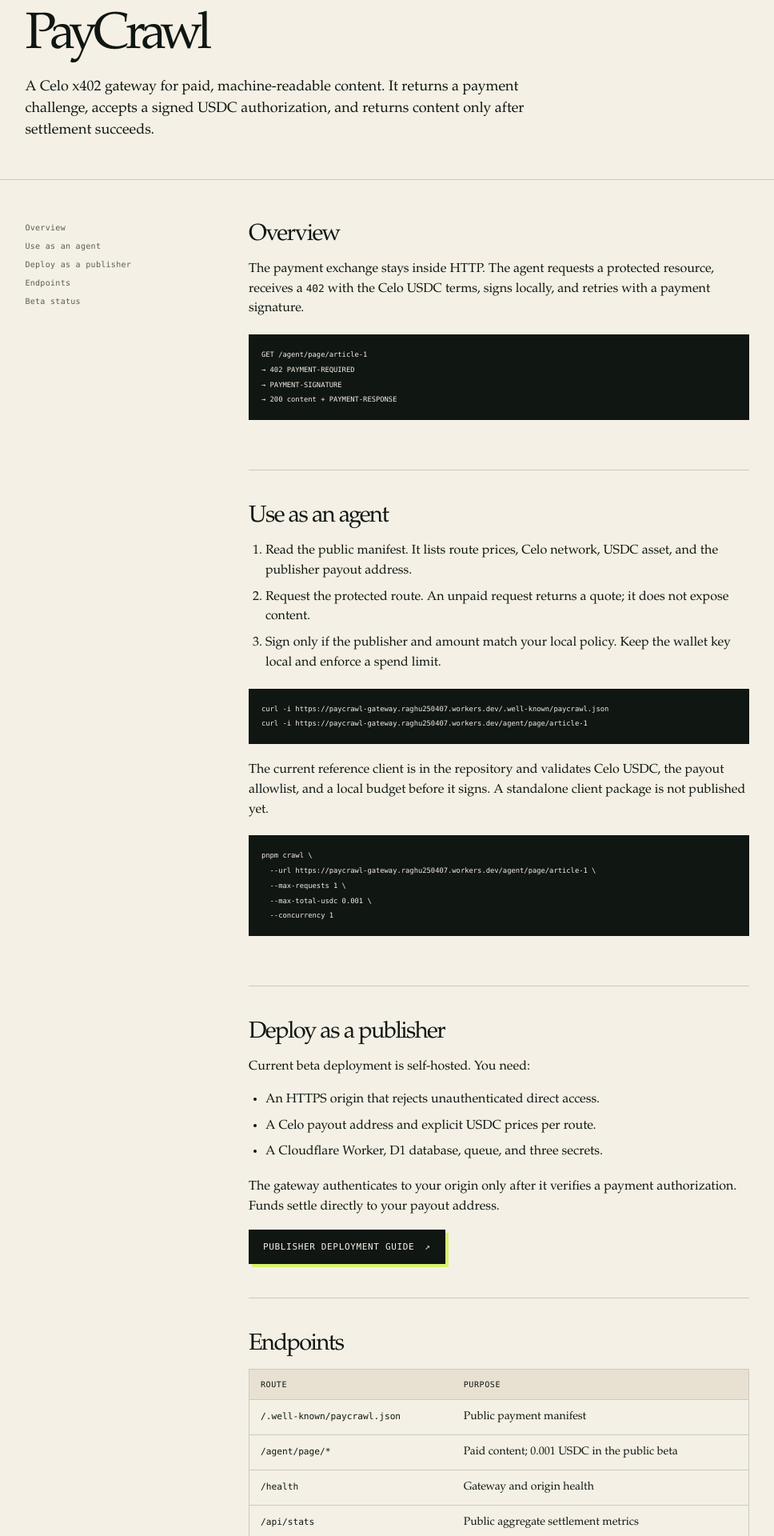
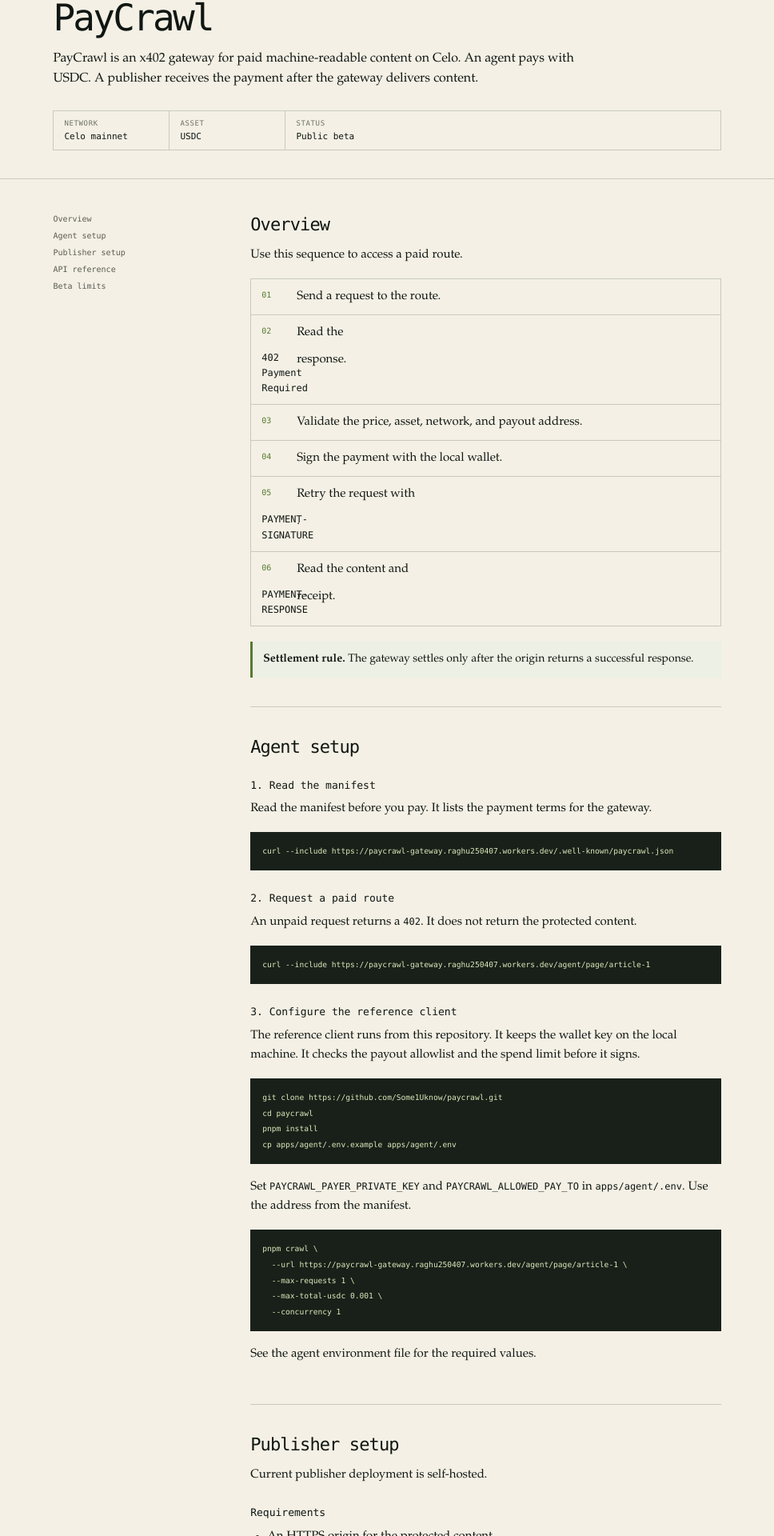
Before and after one commit to Some1Uknow/paycrawl, a Next.js app in the folder apps/web/: page /docs in a window 1280 px wide. Shown: the part 151-2071 px from the top of the page at 80% size, without its empty margins (156-1124 px from the left). Built offline with nearby package versions, Linux system fonts and the light colour scheme.

Commit message:
refactor: format technical documentation

```diff
--- a/apps/web/app/docs/page.tsx
+++ b/apps/web/app/docs/page.tsx
@@ -2,13 +2,14 @@
 import Link from "next/link";
 
 export const metadata: Metadata = {
-  title: "PayCrawl docs",
-  description: "Reference for using and deploying PayCrawl on Celo.",
+  title: "PayCrawl documentation",
+  description: "Use and deploy PayCrawl on Celo.",
 };
 
 const gatewayUrl = "https://paycrawl-gateway.raghu250407.workers.dev";
 const repositoryUrl = "https://github.com/Some1Uknow/paycrawl";
 const deployUrl = `${repositoryUrl}#deploy-a-publisher-gateway`;
+const agentEnvUrl = `${repositoryUrl}/blob/main/apps/agent/.env.example`;
 
 function Mark(): React.ReactElement {
   return (
@@ -28,6 +29,14 @@
   );
 }
 
+function CodeBlock({ children }: { children: string }): React.ReactElement {
+  return (
+    <pre className="reference-code">
+      <code>{children}</code>
+    </pre>
+  );
+}
+
 export default function DocsPage(): React.ReactElement {
   return (
     <main className="reference-docs">
@@ -39,7 +48,7 @@
         <div className="nav-links">
           <a href="#agent">Agent</a>
           <a href="#publisher">Publisher</a>
-          <a href="#endpoints">Endpoints</a>
+          <a href="#endpoints">API</a>
         </div>
         <Link className="nav-cta" href="/">
           Product <span>↗</span>
@@ -50,87 +59,118 @@
         <p className="eyebrow">Documentation</p>
         <h1>PayCrawl</h1>
         <p>
-          A Celo x402 gateway for paid, machine-readable content. It returns a
-          payment challenge, accepts a signed USDC authorization, and returns
-          content only after settlement succeeds.
+          PayCrawl is an x402 gateway for paid machine-readable content on Celo.
+          An agent pays with USDC. A publisher receives the payment after the
+          gateway delivers content.
         </p>
+        <dl className="reference-meta">
+          <div>
+            <dt>Network</dt>
+            <dd>Celo mainnet</dd>
+          </div>
+          <div>
+            <dt>Asset</dt>
+            <dd>USDC</dd>
+          </div>
+          <div>
+            <dt>Status</dt>
+            <dd>Public beta</dd>
+          </div>
+        </dl>
       </header>
 
       <div className="reference-shell">
         <aside className="reference-nav" aria-label="Documentation sections">
           <a href="#overview">Overview</a>
-          <a href="#agent">Use as an agent</a>
-          <a href="#publisher">Deploy as a publisher</a>
-          <a href="#endpoints">Endpoints</a>
-          <a href="#beta">Beta status</a>
+          <a href="#agent">Agent setup</a>
+          <a href="#publisher">Publisher setup</a>
+          <a href="#endpoints">API reference</a>
+          <a href="#limits">Beta limits</a>
         </aside>
 
         <article className="reference-content">
           <section id="overview">
             <h2>Overview</h2>
-            <p>
-              The payment exchange stays inside HTTP. The agent requests a
-              protected resource, receives a <code>402</code> with the Celo USDC
-              terms, signs locally, and retries with a payment signature.
-            </p>
-            <pre className="reference-code">
-              <code>{`GET /agent/page/article-1
-→ 402 PAYMENT-REQUIRED
-→ PAYMENT-SIGNATURE
-→ 200 content + PAYMENT-RESPONSE`}</code>
-            </pre>
+            <p>Use this sequence to access a paid route.</p>
+            <ol className="reference-steps">
+              <li>Send a request to the route.</li>
+              <li>
+                Read the <code>402 Payment Required</code> response.
+              </li>
+              <li>Validate the price, asset, network, and payout address.</li>
+              <li>Sign the payment with the local wallet.</li>
+              <li>
+                Retry the request with <code>PAYMENT-SIGNATURE</code>.
+              </li>
+              <li>
+                Read the content and <code>PAYMENT-RESPONSE</code> receipt.
+              </li>
+            </ol>
+            <div className="reference-note">
+              <strong>Settlement rule.</strong> The gateway settles only after
+              the origin returns a successful response.
+            </div>
           </section>
 
           <section id="agent">
-            <h2>Use as an agent</h2>
-            <ol>
-              <li>
-                Read the public manifest. It lists route prices, Celo network,
-                USDC asset, and the publisher payout address.
-              </li>
-              <li>
-                Request the protected route. An unpaid request returns a quote;
-                it does not expose content.
-              </li>
-              <li>
-                Sign only if the publisher and amount match your local policy.
-                Keep the wallet key local and enforce a spend limit.
-              </li>
-            </ol>
-            <pre className="reference-code">
-              <code>{`curl -i ${gatewayUrl}/.well-known/paycrawl.json
-curl -i ${gatewayUrl}/agent/page/article-1`}</code>
-            </pre>
+            <h2>Agent setup</h2>
+            <h3>1. Read the manifest</h3>
             <p>
-              The current reference client is in the repository and validates
-              Celo USDC, the payout allowlist, and a local budget before it
-              signs. A standalone client package is not published yet.
+              Read the manifest before you pay. It lists the payment terms for
+              the gateway.
             </p>
-            <pre className="reference-code">
-              <code>{`pnpm crawl \\
+            <CodeBlock>{`curl --include ${gatewayUrl}/.well-known/paycrawl.json`}</CodeBlock>
+
+            <h3>2. Request a paid route</h3>
+            <p>
+              An unpaid request returns a <code>402</code>. It does not return
+              the protected content.
+            </p>
+            <CodeBlock>{`curl --include ${gatewayUrl}/agent/page/article-1`}</CodeBlock>
+
+            <h3>3. Configure the reference client</h3>
+            <p>
+              The reference client runs from this repository. It keeps the
+              wallet key on the local machine. It checks the payout allowlist
+              and the spend limit before it signs.
+            </p>
+            <CodeBlock>{`git clone ${repositoryUrl}.git
+cd paycrawl
+pnpm install
+cp apps/agent/.env.example apps/agent/.env`}</CodeBlock>
+            <p>
+              Set <code>PAYCRAWL_PAYER_PRIVATE_KEY</code> and{" "}
+              <code>PAYCRAWL_ALLOWED_PAY_TO</code> in{" "}
+              <code>apps/agent/.env</code>. Use the address from the manifest.
+            </p>
+            <CodeBlock>{`pnpm crawl \\
   --url ${gatewayUrl}/agent/page/article-1 \\
   --max-requests 1 \\
   --max-total-usdc 0.001 \\
-  --concurrency 1`}</code>
-            </pre>
+  --concurrency 1`}</CodeBlock>
+            <p>
+              See the{" "}
+              <a href={agentEnvUrl} target="_blank" rel="noreferrer">
+                agent environment file
+              </a>{" "}
+              for the required values.
+            </p>
           </section>
 
           <section id="publisher">
-            <h2>Deploy as a publisher</h2>
-            <p>Current beta deployment is self-hosted. You need:</p>
+            <h2>Publisher setup</h2>
+            <p>Current publisher deployment is self-hosted.</p>
+            <h3>Requirements</h3>
             <ul>
-              <li>
-                An HTTPS origin that rejects unauthenticated direct access.
-              </li>
-              <li>A Celo payout address and explicit USDC prices per route.</li>
-              <li>
-                A Cloudflare Worker, D1 database, queue, and three secrets.
-              </li>
+              <li>An HTTPS origin for the protected content.</li>
+              <li>An origin token that blocks direct access.</li>
+              <li>A Celo wallet address for USDC payments.</li>
+              <li>A Cloudflare account for the Worker resources.</li>
             </ul>
+            <h3>Deployment</h3>
             <p>
-              The gateway authenticates to your origin only after it verifies a
-              payment authorization. Funds settle directly to your payout
-              address.
+              Create the Worker resources. Add the three secrets. Configure the
+              origin, payout address, and route prices. Then deploy the Worker.
             </p>
             <a
               className="button button-primary"
@@ -138,57 +178,62 @@
               target="_blank"
               rel="noreferrer"
             >
-              Publisher deployment guide <span>↗</span>
+              Open deployment guide <span>↗</span>
             </a>
           </section>
 
           <section id="endpoints">
-            <h2>Endpoints</h2>
+            <h2>API reference</h2>
             <div className="reference-table-wrap">
               <table>
                 <thead>
                   <tr>
-                    <th>Route</th>
-                    <th>Purpose</th>
+                    <th>Method</th>
+                    <th>Path</th>
+                    <th>Result</th>
                   </tr>
                 </thead>
                 <tbody>
                   <tr>
+                    <td>GET</td>
                     <td>
                       <code>/.well-known/paycrawl.json</code>
                     </td>
-                    <td>Public payment manifest</td>
+                    <td>Payment manifest</td>
                   </tr>
                   <tr>
+                    <td>GET</td>
                     <td>
                       <code>/agent/page/*</code>
                     </td>
-                    <td>Paid content; 0.001 USDC in the public beta</td>
+                    <td>402 or paid content</td>
                   </tr>
                   <tr>
+                    <td>GET</td>
                     <td>
                       <code>/health</code>
                     </td>
-                    <td>Gateway and origin health</td>
+                    <td>Gateway status</td>
                   </tr>
                   <tr>
+                    <td>GET</td>
                     <td>
                       <code>/api/stats</code>
                     </td>
-                    <td>Public aggregate settlement metrics</td>
+                    <td>Public settlement metrics</td>
                   </tr>
                 </tbody>
               </table>
             </div>
           </section>
 
-          <section id="beta">
-            <h2>Beta status</h2>
-            <p>
-              The public gateway is live. Publisher setup is currently
-              self-hosted; managed Cloudflare onboarding, browser wallet
-              connection, and a standalone agent package are not available yet.
-            </p>
+          <section id="limits">
+            <h2>Beta limits</h2>
+            <ul>
+              <li>Publisher deployment requires a Cloudflare account.</li>
+              <li>The agent client is not a published package yet.</li>
+              <li>The website does not hold wallet keys or funds.</li>
+            </ul>
           </section>
         </article>
       </div>
--- a/apps/web/app/globals.css
+++ b/apps/web/app/globals.css
@@ -1120,41 +1120,68 @@
   min-height: 100vh;
 }
 .reference-header {
-  max-width: 1110px;
+  max-width: 1040px;
   margin: 0 auto;
-  padding: 65px 8vw 47px;
+  padding: 48px 8vw 35px;
   border-bottom: 1px solid var(--line);
 }
 .reference-header h1 {
   margin: 0;
-  font-size: clamp(42px, 5vw, 68px);
+  font-family: var(--mono);
+  font-size: clamp(31px, 4vw, 46px);
   font-weight: 500;
-  line-height: 0.95;
-  letter-spacing: -0.08em;
+  line-height: 1;
+  letter-spacing: -0.06em;
 }
 .reference-header > p:not(.eyebrow) {
-  max-width: 650px;
-  margin: 19px 0 0;
-  font-size: 18px;
-  line-height: 1.5;
+  max-width: 670px;
+  margin: 16px 0 0;
+  font-size: 16px;
+  line-height: 1.55;
+}
+.reference-meta {
+  display: flex;
+  flex-wrap: wrap;
+  gap: 0;
+  margin: 27px 0 0;
+  border: 1px solid var(--line);
+  font-family: var(--mono);
+}
+.reference-meta div {
+  min-width: 145px;
+  padding: 10px 13px;
+  border-right: 1px solid var(--line);
+}
+.reference-meta div:last-child {
+  border-right: 0;
+}
+.reference-meta dt {
+  color: rgba(16, 22, 18, 0.58);
+  font-size: 9px;
+  letter-spacing: 0.07em;
+  text-transform: uppercase;
+}
+.reference-meta dd {
+  margin: 5px 0 0;
+  font-size: 11px;
 }
 .reference-shell {
-  max-width: 1110px;
+  max-width: 1040px;
   margin: 0 auto;
-  padding: 54px 8vw 100px;
-  display: grid;
-  grid-template-columns: 190px minmax(0, 1fr);
-  gap: clamp(40px, 7vw, 110px);
+  padding: 44px 8vw 88px;
+  display: grid;
+  grid-template-columns: 170px minmax(0, 1fr);
+  gap: clamp(38px, 6vw, 90px);
 }
 .reference-nav {
   position: sticky;
-  top: 24px;
+  top: 18px;
   align-self: start;
   display: grid;
-  gap: 12px;
-  font-family: var(--mono);
-  font-size: 10px;
-  letter-spacing: 0.03em;
+  gap: 10px;
+  font-family: var(--mono);
+  font-size: 10px;
+  letter-spacing: 0;
 }
 .reference-nav a {
   color: rgba(16, 22, 18, 0.68);
@@ -1166,27 +1193,35 @@
   max-width: 710px;
 }
 .reference-content section {
-  padding: 0 0 42px;
-  margin: 0 0 43px;
+  padding: 0 0 36px;
+  margin: 0 0 37px;
   border-bottom: 1px solid var(--line);
 }
 .reference-content section:last-child {
   margin-bottom: 0;
 }
 .reference-content h2 {
-  margin: 0 0 16px;
-  font-size: 29px;
+  margin: 0 0 14px;
+  font-family: var(--mono);
+  font-size: 22px;
   font-weight: 500;
-  line-height: 1;
-  letter-spacing: -0.055em;
+  line-height: 1.15;
+  letter-spacing: -0.04em;
+}
+.reference-content h3 {
+  margin: 27px 0 9px;
+  font-family: var(--mono);
+  font-size: 13px;
+  font-weight: 500;
+  line-height: 1.3;
 }
 .reference-content p,
 .reference-content li {
-  font-size: 16px;
-  line-height: 1.55;
+  font-size: 15px;
+  line-height: 1.6;
 }
 .reference-content p {
-  margin: 0 0 16px;
+  margin: 0 0 14px;
 }
 .reference-content ol,
 .reference-content ul {
@@ -1194,17 +1229,53 @@
   padding-left: 21px;
 }
 .reference-content li + li {
-  margin-top: 8px;
+  margin-top: 6px;
+}
+.reference-steps {
+  display: grid;
+  gap: 0;
+  margin-top: 17px !important;
+  padding: 0 !important;
+  list-style: none;
+  border: 1px solid var(--line);
+  counter-reset: step;
+}
+.reference-steps li {
+  display: grid;
+  grid-template-columns: 34px 1fr;
+  gap: 10px;
+  margin: 0 !important;
+  padding: 10px 13px;
+  border-bottom: 1px solid var(--line);
+}
+.reference-steps li:last-child {
+  border-bottom: 0;
+}
+.reference-steps li::before {
+  content: counter(step, decimal-leading-zero);
+  counter-increment: step;
+  color: #58792f;
+  font-family: var(--mono);
+  font-size: 10px;
+  line-height: 2;
+}
+.reference-note {
+  margin-top: 18px;
+  padding: 12px 13px;
+  border-left: 3px solid #58792f;
+  background: #edf0e4;
+  font-size: 14px;
+  line-height: 1.5;
 }
 .reference-code {
-  margin: 20px 0;
-  padding: 16px;
+  margin: 17px 0;
+  padding: 14px 15px;
   overflow-x: auto;
-  color: var(--paper);
-  background: var(--ink);
-  font-family: var(--mono);
-  font-size: 11px;
-  line-height: 1.7;
+  color: #dce9bb;
+  background: #182019;
+  font-family: var(--mono);
+  font-size: 12px;
+  line-height: 1.65;
 }
 .reference-table-wrap {
   overflow-x: auto;
@@ -1213,11 +1284,11 @@
 .reference-table-wrap table {
   width: 100%;
   border-collapse: collapse;
-  font-size: 14px;
+  font-size: 13px;
 }
 .reference-table-wrap th,
 .reference-table-wrap td {
-  padding: 13px 14px;
+  padding: 11px 12px;
   text-align: left;
   border-bottom: 1px solid var(--line);
 }
@@ -1394,7 +1465,7 @@
     gap: 35px;
   }
   .reference-header {
-    padding: 55px 8vw 40px;
+    padding: 42px 8vw 31px;
   }
   .reference-shell {
     grid-template-columns: 1fr;
@@ -1409,6 +1480,9 @@
     padding-bottom: 20px;
     border-bottom: 1px solid var(--line);
   }
+  .reference-meta div {
+    flex: 1 1 120px;
+  }
   footer {
     padding: 0 5vw;
     gap: 13px;
@@ -1478,7 +1552,7 @@
     font-size: 43px;
   }
   .reference-content h2 {
-    font-size: 27px;
+    font-size: 22px;
   }
   .docs-hero > p:not(.eyebrow),
   .beta-strip p:not(.eyebrow) {
```
